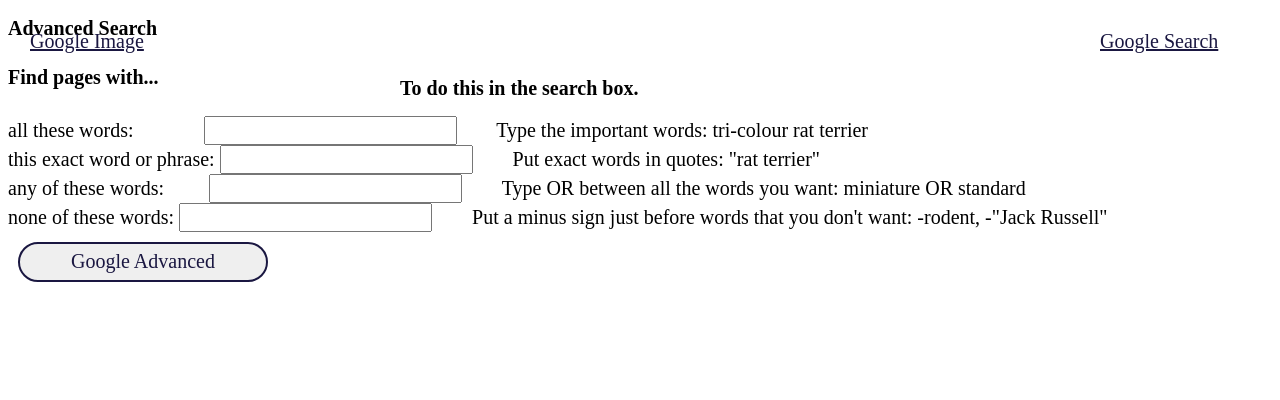
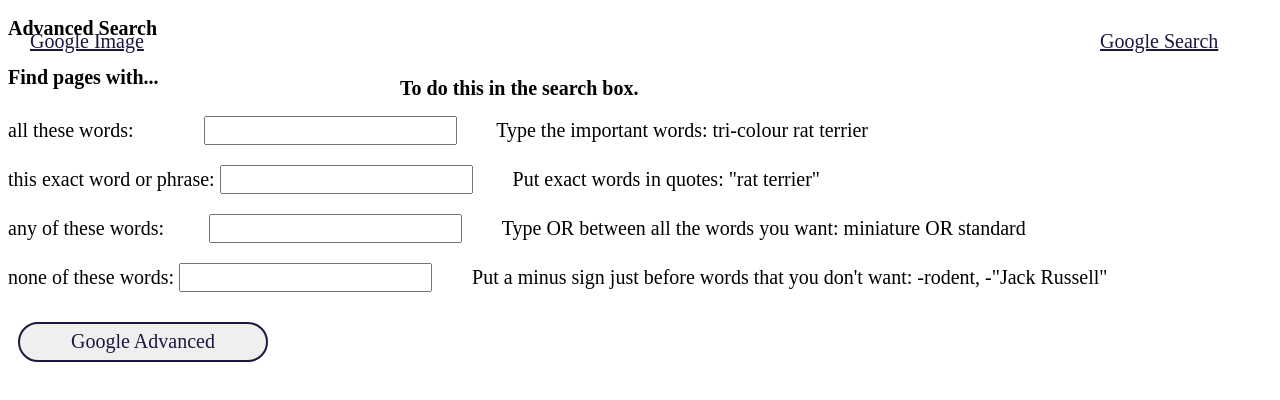
Before and after one commit to Abdulrahman2524/Abdulrahman2524.github.io, a plain HTML site: page advanced.html in a window 1280 px wide. Drawn offline with Linux system fonts and the light colour scheme.

Commit message:
design advanced.html

```diff
--- a/style.css
+++ b/style.css
@@ -59,3 +59,7 @@
     top: 248px;
     left: 755px;
 }
+.space {
+    margin-right:50px;
+	margin-bottom:20px;
+}
```
